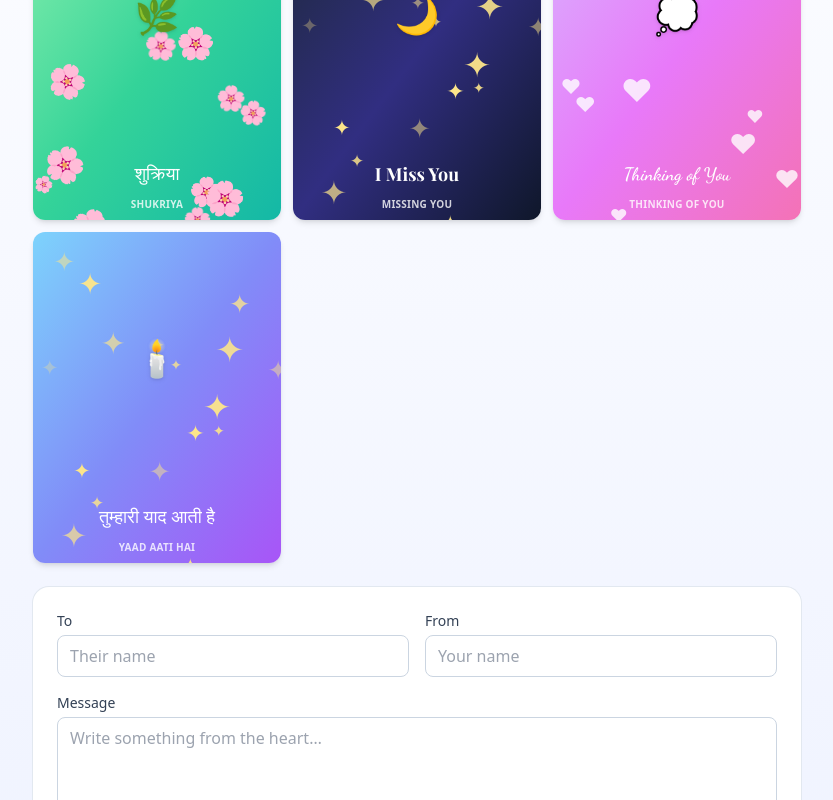
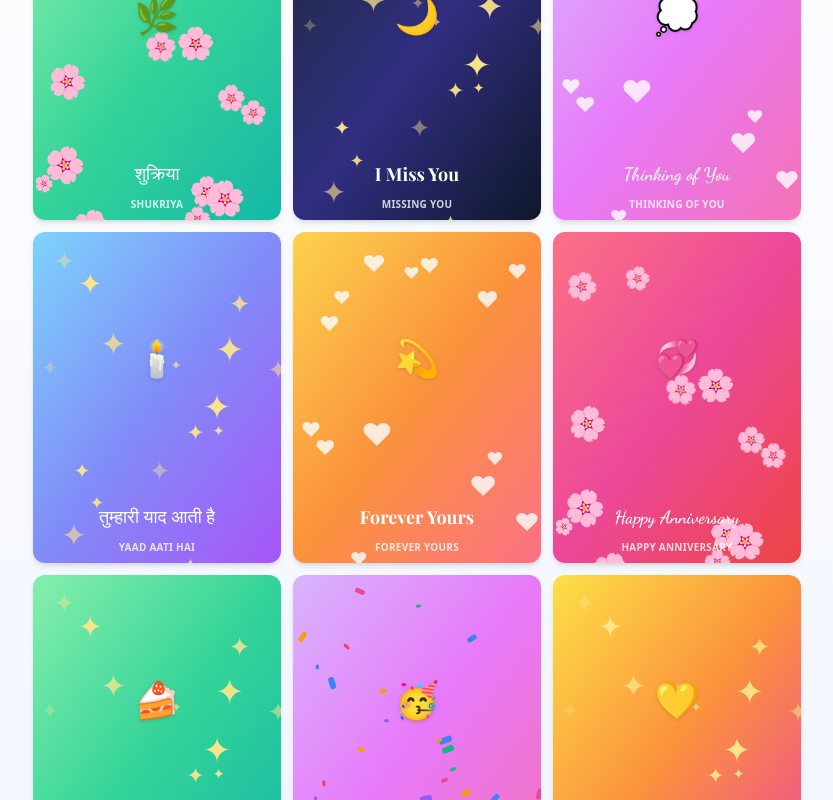
Before and after one commit to Pallav9919/kawaiily, a React (Vite) app: page / in a window 1280 px wide. Shown: the part 2000-2800 px from the top of the page, without its empty margins (223-1056 px from the left). Built offline with nearby package versions, Linux system fonts and the light colour scheme; a web font is replaced by a local one.

Commit message:
Add 5 more templates: love, birthday, friendship variants

```diff
--- a/src/templates/registry.js
+++ b/src/templates/registry.js
@@ -307,6 +307,87 @@ export const TEMPLATES = [
     inside: { palette: "indigo", decoration: "none", font: "font-devanagari" },
     reveal: "fade",
   },
+
+  // ---------- MORE LOVE VARIETY ----------
+  {
+    id: "love-forever",
+    name: "Forever Yours",
+    category: "love",
+    lang: "en",
+    cover: {
+      palette: "amber",
+      decoration: "hearts",
+      titleFont: "font-playfair",
+      title: "Forever Yours",
+      emoji: "💫",
+    },
+    inside: { palette: "amber", decoration: "none", font: "font-caveat" },
+    reveal: "fade",
+  },
+  {
+    id: "love-anniversary",
+    name: "Happy Anniversary",
+    category: "love",
+    lang: "en",
+    cover: {
+      palette: "rose",
+      decoration: "petals",
+      titleFont: "font-dancing",
+      title: "Happy Anniversary",
+      emoji: "💞",
+    },
+    inside: { palette: "rose", decoration: "none", font: "font-caveat" },
+    reveal: "rise",
+  },
+
+  // ---------- MORE BIRTHDAY ----------
+  {
+    id: "bday-minimal",
+    name: "Another Year",
+    category: "birthday",
+    lang: "en",
+    cover: {
+      palette: "mint",
+      decoration: "stars",
+      titleFont: "font-playfair",
+      title: "Another Year Wiser",
+      emoji: "🍰",
+    },
+    inside: { palette: "mint", decoration: "none", font: "font-caveat" },
+    reveal: "fade",
+  },
+  {
+    id: "bday-milestone",
+    name: "Big Day",
+    category: "birthday",
+    lang: "en",
+    cover: {
+      palette: "lavender",
+      decoration: "confetti",
+      titleFont: "font-dancing",
+      title: "It's Your Big Day!",
+      emoji: "🥳",
+    },
+    inside: { palette: "lavender", decoration: "none", font: "font-caveat" },
+    reveal: "burst",
+  },
+
+  // ---------- MORE FRIENDSHIP ----------
+  {
+    id: "friend-thanks-being-there",
+    name: "Thanks for Being You",
+    category: "friendship",
+    lang: "en",
+    cover: {
+      palette: "sunset",
+      decoration: "stars",
+      titleFont: "font-dancing",
+      title: "Thanks for Being You",
+      emoji: "💛",
+    },
+    inside: { palette: "sunset", decoration: "none", font: "font-caveat" },
+    reveal: "fade",
+  },
 ];
 
 export const getTemplate = (id) =>
```
